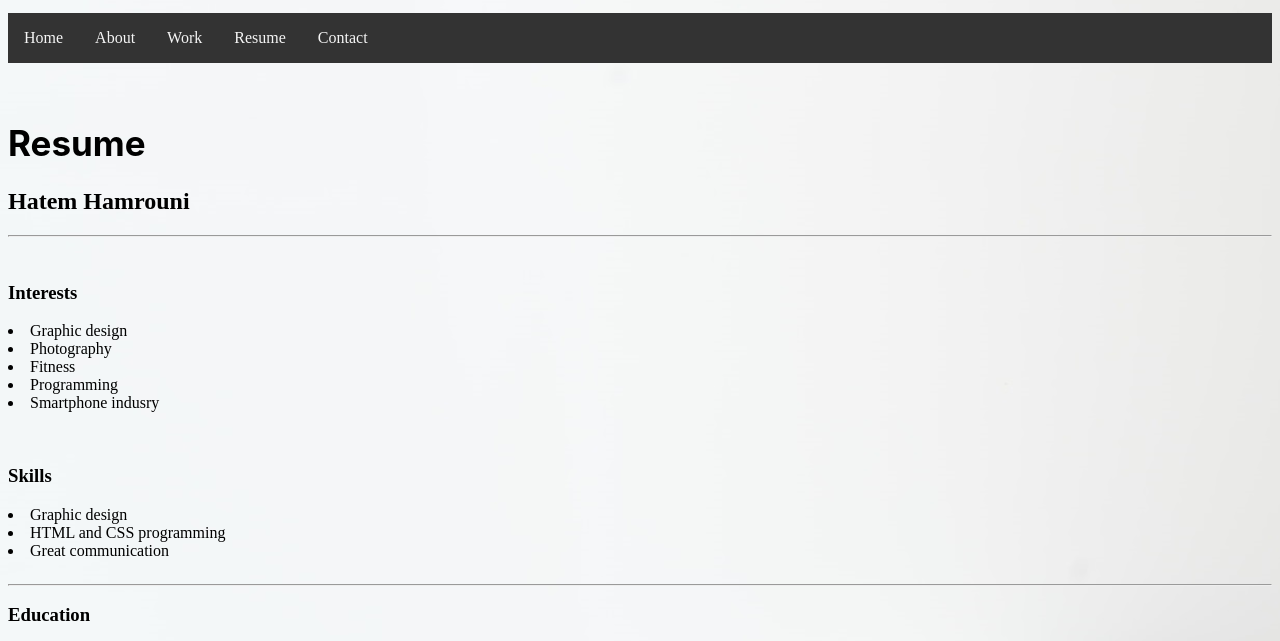
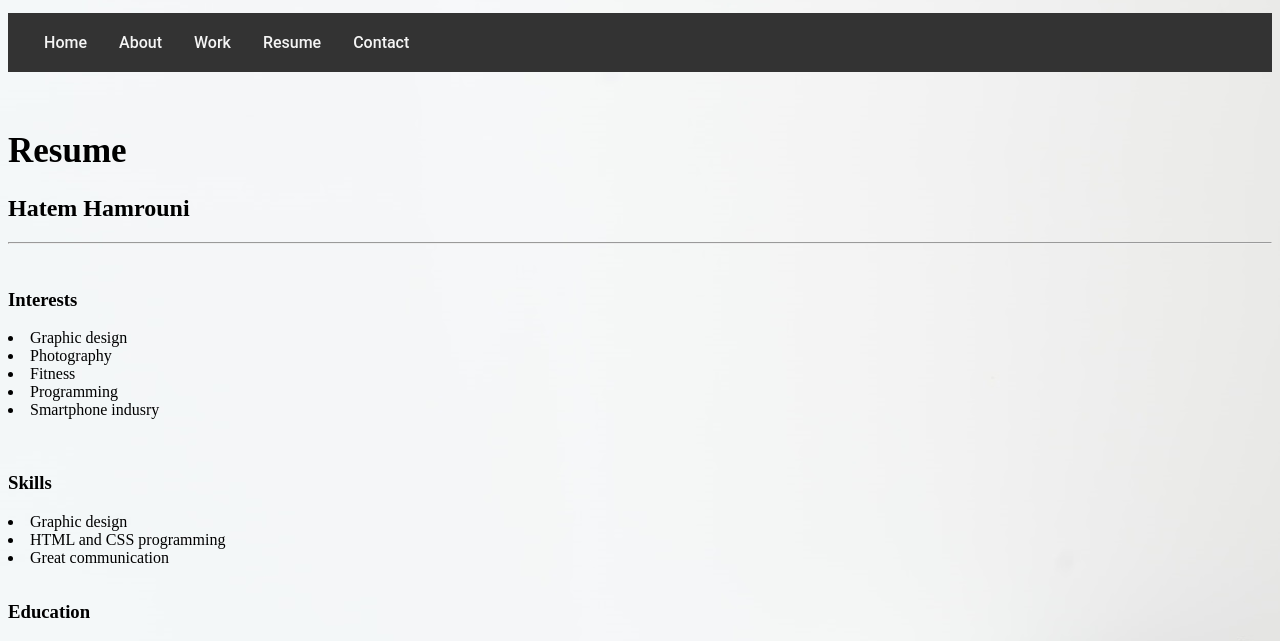
Before and after one commit to Roldoz/project, a plain HTML site: page resume.html in a window 1280 px wide. Shown: the part 79-720 px from the top of the page. Drawn offline with Linux system fonts and the light colour scheme.

Commit message:
added style.css and updated html files

```diff
--- /dev/null
+++ b/css/style.css
@@ -0,0 +1,83 @@
+ body{
+        background-image: url(../res/img/bg.jpg);
+        background-size: cover;
+        font-family: ;
+      }
+      h1{
+        font-weight: bold;
+        font-size: 35px;
+        font-family:
+      }
+      @import url('https://fonts.googleapis.com/css?family=Roboto:300,300i,400,400i,500,500i,700,700i,900,900i');
+      ul {
+
+        list-style-type: none;
+        margin: 0;
+        padding: 20px;
+        overflow: hidden;
+        background-color: #333333;
+      }
+
+      li {
+        float: left;
+      }
+
+      li a {
+        font-family: 'roboto', sans-serif;
+        font-weight: 500;
+        display: inline;
+        color: whitesmoke;
+        text-align: center;
+        padding: 16px;
+        text-decoration: none;
+      }
+
+      li a:hover {
+        background-color: #111111;
+      }
+      @import url(https://fonts.googleapis.com/css?family=Montserrat:400,700);
+
+      form { max-width:500px; margin:20px auto; text-align: left ; }
+
+      .feedback-input {
+        color:white;
+        font-family: Helvetica, Arial, sans-serif;
+        font-weight:500;
+        font-size: 18px;
+        border-radius: 2px;
+        line-height: 10px;
+        background-color: transparent;
+        border:2px solid black;
+        transition: all 0.3s;
+        padding: 12px;
+        margin-bottom: 15px;
+        width:100%;
+        box-sizing: border-box;
+        outline:0;
+        ;
+      }
+
+      .feedback-input:focus { border:2px solid #CC4949; }
+
+      textarea {
+        height: 150px;
+        line-height: 150%;
+        resize:vertical;
+      }
+
+      [type="submit"] {
+        font-family: 'Montserrat', Arial, Helvetica, sans-serif;
+        width: 100%;
+        background:black;
+        border-radius:5px;
+        border:0;
+        cursor:pointer;
+        color:white;
+        font-size:24px;
+        padding-top:10px;
+        padding-bottom:10px;
+        transition: all 0.3s;
+        margin-top:-4px;
+        font-weight:700;
+      }
+      [type="submit"]:hover { background:#CC4949; }
--- a/resume.html
+++ b/resume.html
@@ -1,42 +1,8 @@
 <!DOCTYPE html>
 <html>
   <head>
-    <title> Welcome to my first website </title>
-    <style>
-
-      body{
-        background-image: url(res/img/bg.jpg);
-        background-size: cover;
-      }
-      h1{
-        font-weight: bold;
-        font-size: 35px;
-        font-family: -apple-system, BlinkMacSystemFont, 'Segoe UI', Roboto, Oxygen, Ubuntu, Cantarell, 'Open Sans', 'Helvetica Neue', sans-serif;
-      }
-      ul {
-        list-style-type: none;
-        margin: 0;
-        padding: 0;
-        overflow: hidden;
-        background-color: #333333;
-      }
-
-      li {
-        float: left;
-      }
-
-      li a {
-        display: block;
-        color: whitesmoke;
-        text-align: center;
-        padding: 16px;
-        text-decoration: none;
-      }
-
-      li a:hover {
-        background-color: #111111;
-      }
-      </style>
+    <title> Resume </title>
+    <link rel="stylesheet" href="css/style.css">
     </head>
 
     <body>
@@ -77,7 +43,6 @@
 
   </dl>
   <br>
-  <hr/>
   <h3>Education</h3>
   <table border="1px">
     <tr>
@@ -98,7 +63,6 @@
   </tr>
   </table>
   <br>
-  <hr/>
   <h3>Experience</h3>
   <dl>
     <li>freelance designer</li><br>
```
Also changed, not shown: about.html (+2 -36 lines), contact.html (+1 -81 lines), index.html (+2 -36 lines), work.html (+2 -36 lines), css/style.css.txt (deleted).
